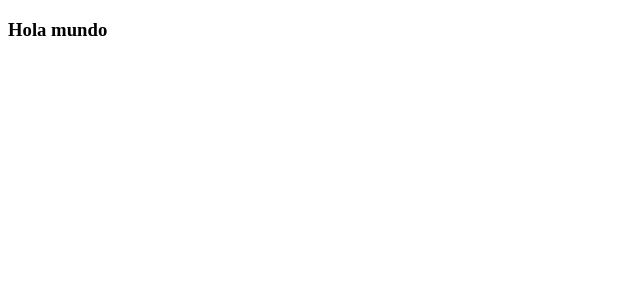
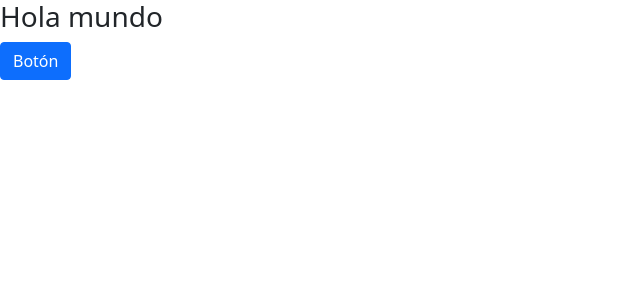
Before and after one commit to cesar-vaesco/clientes-from-angular, an Angular app: page / in a window 1280 px wide. Shown: the top 300 px of the page, without its empty margins (0-640 px from the left). Built offline with nearby package versions, Linux system fonts and the light colour scheme.

Commit message:
Agregando 'BOOTSTRAP' al proyecto

```diff
--- a/angular.json
+++ b/angular.json
@@ -31,7 +31,8 @@
               "src/assets"
             ],
             "styles": [
-              "src/styles.css"
+              "src/styles.css",
+              "node_modules/bootstrap/dist/css/bootstrap.min.css"
             ],
             "scripts": []
           },
--- a/package.json
+++ b/package.json
@@ -19,6 +19,7 @@
     "@angular/platform-browser": "~11.2.5",
     "@angular/platform-browser-dynamic": "~11.2.5",
     "@angular/router": "~11.2.5",
+    "bootstrap": "^5.0.0-beta2",
     "rxjs": "~6.6.0",
     "tslib": "^2.0.0",
     "zone.js": "~0.11.3"
--- a/src/app/app.component.html
+++ b/src/app/app.component.html
@@ -1 +1,3 @@
 <h3>Hola mundo</h3>
+
+<button class="btn btn-primary">Botón</button>
```
Also changed, not shown: 1 other file (tests, documents, lock files or other folders).
